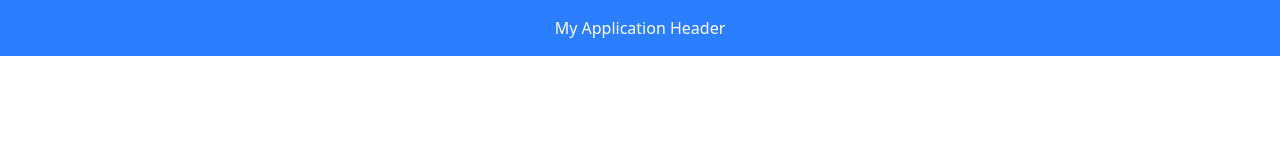
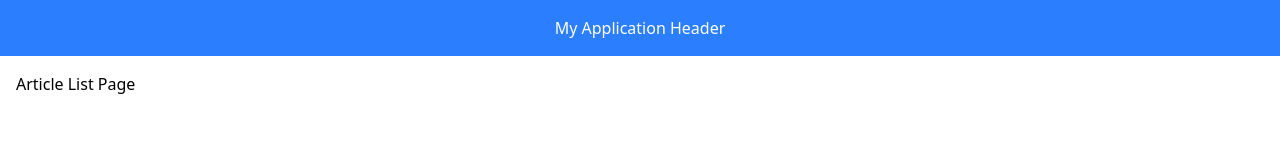
Before and after one commit to citeFred/community_fe, a React (Vite) app: page /boards/1/articles in a window 1280 px wide. Shown: the top 162 px of the page. Built offline with nearby package versions, Linux system fonts and the light colour scheme.

Commit message:
feat: 게시판 및 게시글 페이지 분리 MPA 동작 상태 확인

```diff
--- /dev/null
+++ b/src/pages/articles/ArticleCreatePage.jsx
@@ -0,0 +1,5 @@
+function ArticleCreatePage() {
+    return <div>Article Create Page</div>;
+}
+
+export default ArticleCreatePage;
--- /dev/null
+++ b/src/pages/articles/ArticleDetailPage.jsx
@@ -0,0 +1,5 @@
+function ArticleCreatePage() {
+    return <div>Article Create Page</div>;
+}
+
+export default ArticleCreatePage;
--- /dev/null
+++ b/src/pages/articles/ArticleListPage.jsx
@@ -0,0 +1,5 @@
+function ArticleListPage() {
+    return <div>Article List Page</div>;
+}
+
+export default ArticleListPage;
--- /dev/null
+++ b/src/pages/boards/BoardCreatePage.jsx
@@ -0,0 +1,5 @@
+function BoardCreatePage() {
+    return <div>Board Create Page</div>;
+}
+
+export default BoardCreatePage;
--- /dev/null
+++ b/src/pages/boards/BoardListPage.jsx
@@ -0,0 +1,5 @@
+function BoardListPage() {
+    return <div>Board List Page</div>;
+}
+
+export default BoardListPage;
--- a/src/routes/AppRoutes.jsx
+++ b/src/routes/AppRoutes.jsx
@@ -1,12 +1,15 @@
 import { Routes, Route } from 'react-router-dom';
 import HomePage from '../pages/home/HomePage';
+import ArticleListPage from '../pages/articles/ArticleListPage';
+import BoardListPage from '../pages/boards/BoardListPage';
 
 function AppRoutes() {
   return (
     <Routes>
       <Route path="/" element={<HomePage />} />
       {/* 새로운 페이지가 생기면 아래에 Route를 추가 */}
-      {/* <Route path="/about" element={<AboutPage />} /> */}
+      <Route path="/boards" element={<BoardListPage />} />
+      <Route path="/boards/:boardId/articles" element={<ArticleListPage />} />
     </Routes>
   );
 }
```
